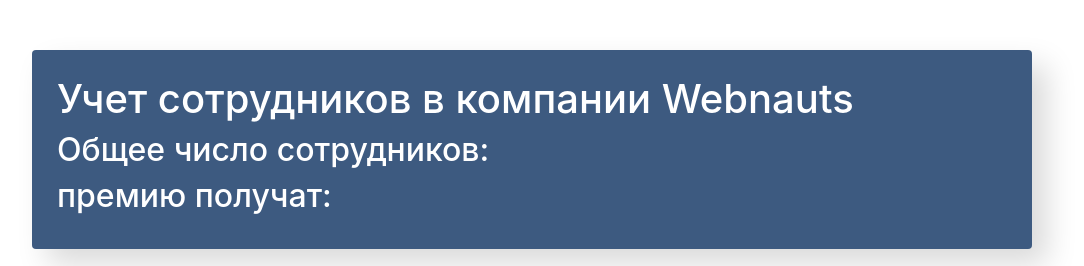
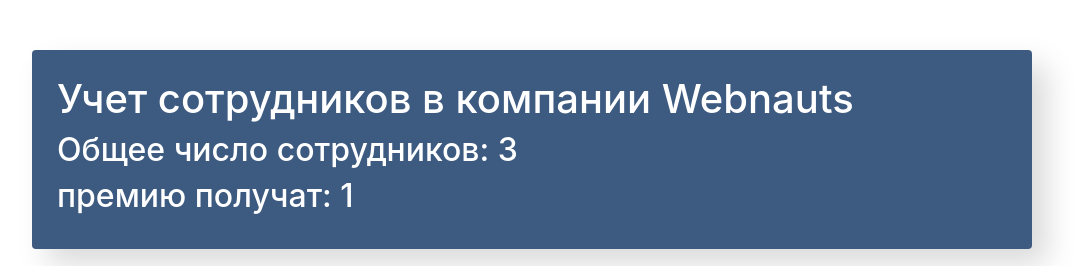
Before and after one commit to SneakyPotts/udemy-todo, a React (Create React App) app: page / in a window 1280 px wide. Shown: the top 266 px of the page, without its empty margins (108-1192 px from the left). Built offline with nearby package versions, Linux system fonts and the light colour scheme.

Commit message:
refactor code - method onToggleProp; transfer count data in AppInfo;

```diff
--- a/src/components/app-info/app-info.jsx
+++ b/src/components/app-info/app-info.jsx
@@ -1,11 +1,11 @@
 import './app-info.css'
 
-const AppInfo = () => {
+const AppInfo = ({employees, encreased}) => {
   return (
     <div className='app-info'>
       <h1>Учет сотрудников в компании Webnauts</h1>
-      <h2>Общее число сотрудников: </h2>
-      <h2>премию получат: </h2>
+      <h2>Общее число сотрудников: {employees}</h2>
+      <h2>премию получат: {encreased}</h2>
     </div>
   );
 };
--- a/src/components/app/app.jsx
+++ b/src/components/app/app.jsx
@@ -43,24 +43,27 @@
     })
   }
 
-  onToggleIncrease = (id) => {
+  onToggleProp = (id, prop) => {
     this.setState(({data}) => ({
       data: data.map(item => {
         if (item.id === id) {
-          return {...item, increase: !item.increase}
+          return {...item, [prop]: !item[prop]}
         }
         return item;
       })
     }))
   }
-  onToggleLike = (id) => {
-    console.log(`Like ${id}`)
-  }
 
   render() {
+    const employees = this.state.data.length;
+    const increased = this.state.data.filter(item => item.increase === true).length;
+
     return (
       <div className='app'>
-        <AppInfo/>
+        <AppInfo
+          employees={employees}
+          encreased={increased}
+        />
 
         <div className="search-panel">
           <SearchPanel/>
@@ -70,8 +73,7 @@
         <EmployeesList
           data={this.state.data}
           onDelete={this.deleteItem}
-          onToggleIncrease={this.onToggleIncrease}
-          onToggleLike={this.onToggleLike}
+          onToggleProp={this.onToggleProp}
         />
 
         <EmployeesAddForm
--- a/src/components/employees-list-item/employees-list-item.jsx
+++ b/src/components/employees-list-item/employees-list-item.jsx
@@ -2,7 +2,7 @@
 
 const EmployeesListItem = (props) => {
 
-  const {name, salary, increase, like, onDelete, onToggleIncrease, onToggleLike} = props;
+  const {name, salary, increase, like, onDelete, onToggleProp} = props;
 
   let classNames = 'list-group-item d-flex justify-content-between';
   if (increase)
@@ -14,14 +14,16 @@
     <li className={classNames}>
         <span
           className="list-group-item-label"
-          onClick={onToggleLike}
+          data-toggle='like'
+          onClick={onToggleProp}
         >{name}</span>
       <input type="text" className="list-group-item-input" defaultValue={`${salary}$`}/>
       <div className='d-flex justify-content-center align-items-center'>
         <button
           type="button"
           className="btn-cookie btn-sm "
-          onClick={onToggleIncrease}
+          data-toggle='increase'
+          onClick={onToggleProp}
         >
           <i className="fas fa-cookie"></i>
         </button>
--- a/src/components/employees-list/employees-list.jsx
+++ b/src/components/employees-list/employees-list.jsx
@@ -1,7 +1,7 @@
 import './employees-list.css';
 import EmployeesListItem from "../employees-list-item/employees-list-item";
 
-const EmployeesList = ({data, onDelete, onToggleIncrease, onToggleLike}) => {
+const EmployeesList = ({data, onDelete, onToggleProp}) => {
   return (
     <ul className='app-list list-group'>
       {data.map(({id, ...itemProps}) =>
@@ -9,8 +9,7 @@
           key={id}
           {...itemProps}
           onDelete={() => onDelete(id)}
-          onToggleIncrease={() => onToggleIncrease(id)}
-          onToggleLike={() => onToggleLike(id)}
+          onToggleProp={(e) => onToggleProp(id, e.currentTarget.dataset.toggle)}
         />
       )}
     </ul>
```
